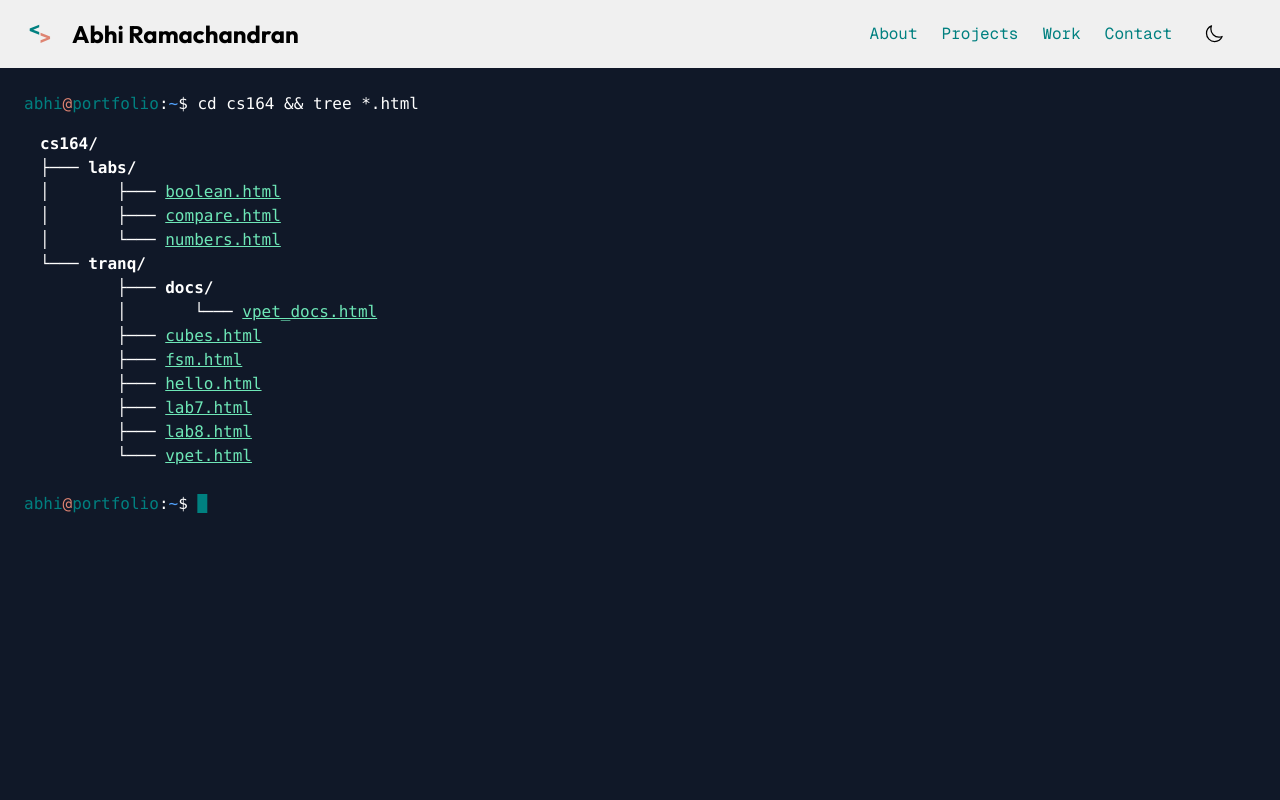
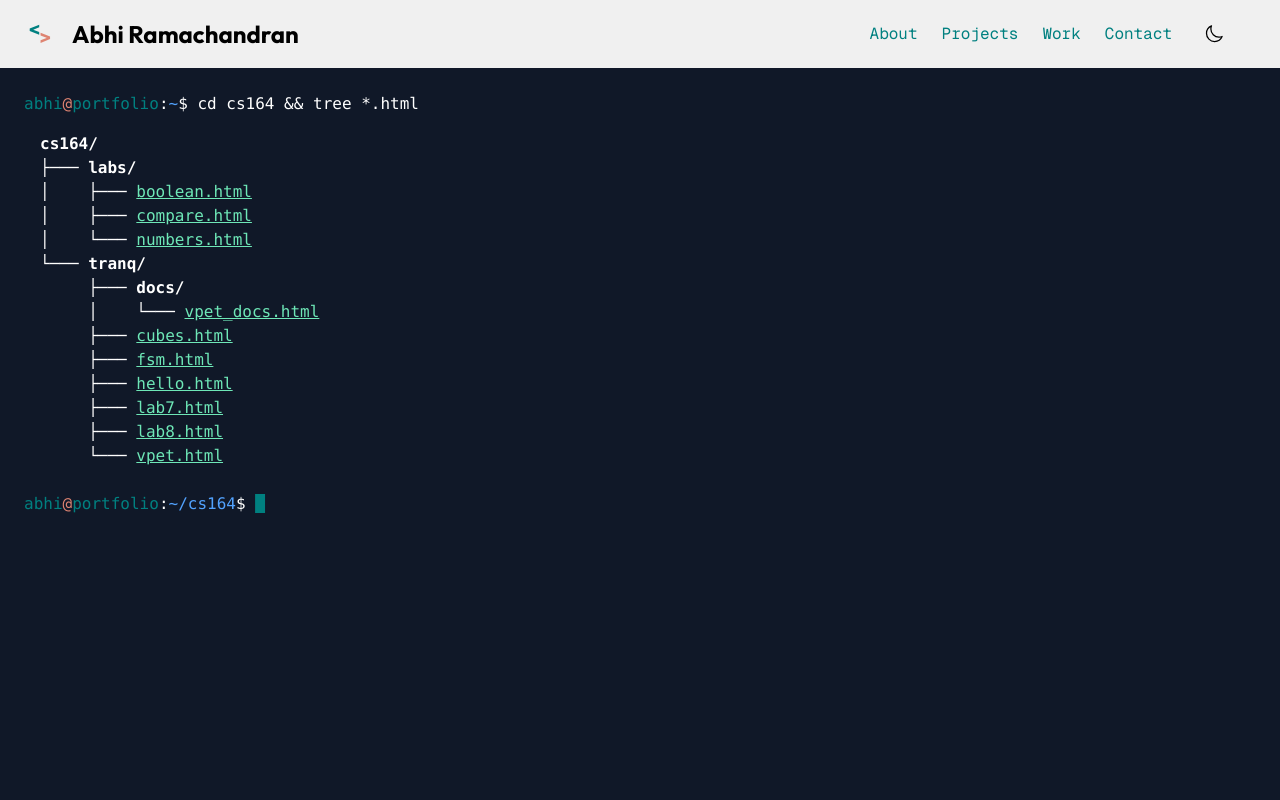
Before and after one commit to theabhiramr/theabhiramr, a React (Vite) app: page /cs164 in a window 1280 px wide. Shown: the top 800 px of the page. Built offline with nearby package versions, Linux system fonts and the light colour scheme.

Commit message:
more tweaks (it wil never end)

```diff
--- a/src/pages/Secret.jsx
+++ b/src/pages/Secret.jsx
@@ -35,7 +35,7 @@ function buildTreeHTML(tree, prefix = "", isLast = true) {
         }
         lines.push(prefix + connector + name);
         if (item.children) {
-            const subPrefix = prefix + (last ? "    " : "│   ") + " ".repeat(4);
+            const subPrefix = prefix + (last ? "    " : "│   ") + " ".repeat(1);
             lines = lines.concat(buildTreeHTML(item.children, subPrefix, last));
         }
     });
@@ -95,7 +95,7 @@ const Secret = () => {
                     <div className="text-primary mb-4">
                         abhi<span className="text-secondary">@</span>portfolio
                         <span className="text-white">:</span>
-                        <span className="text-blue-400">~</span>
+                        <span className="text-blue-400">~/cs164</span>
                         <span className="text-white">$ </span>
                         <span className="blink">█</span>
                     </div>
```
Also changed, not shown: src/components/WorkCard.jsx (deleted).
